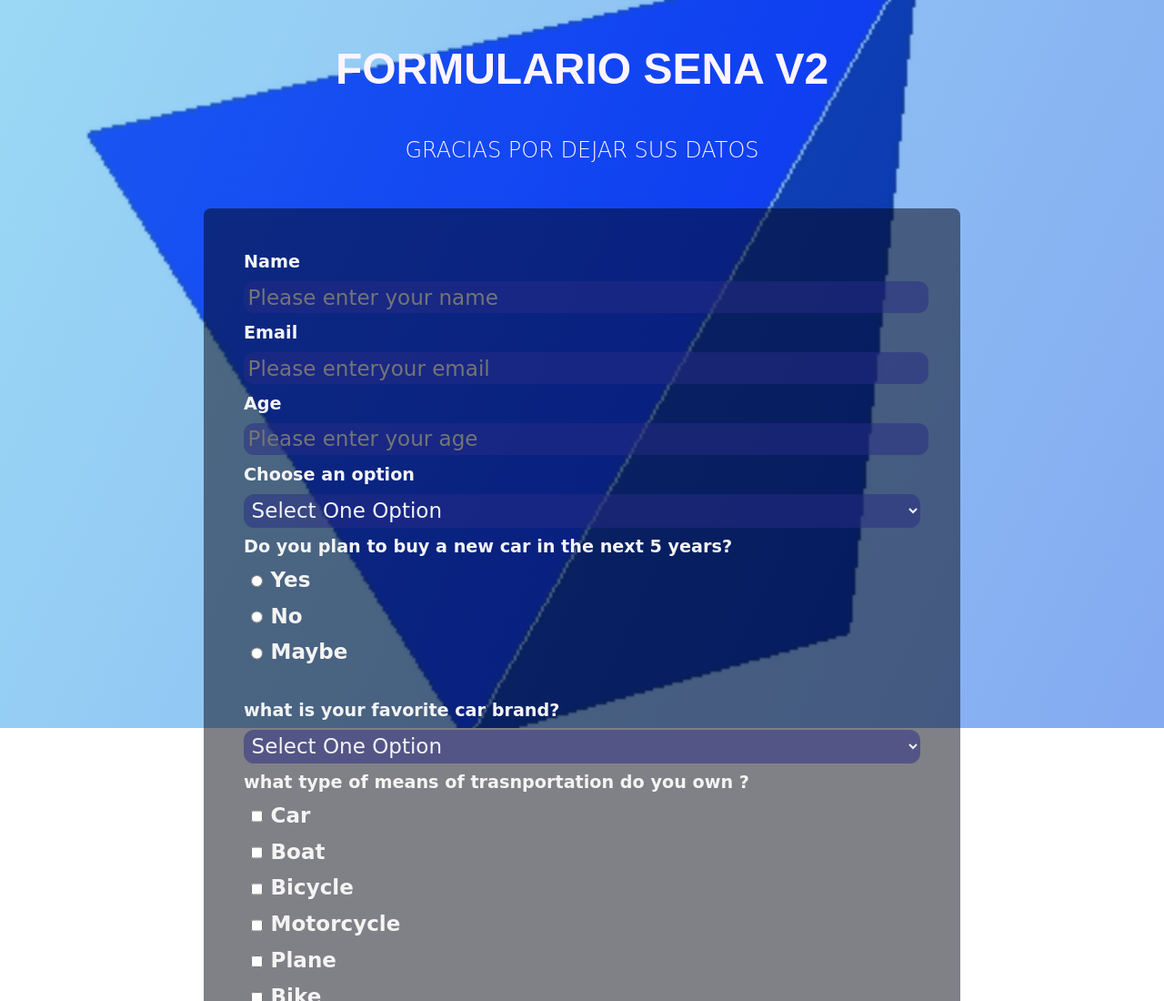
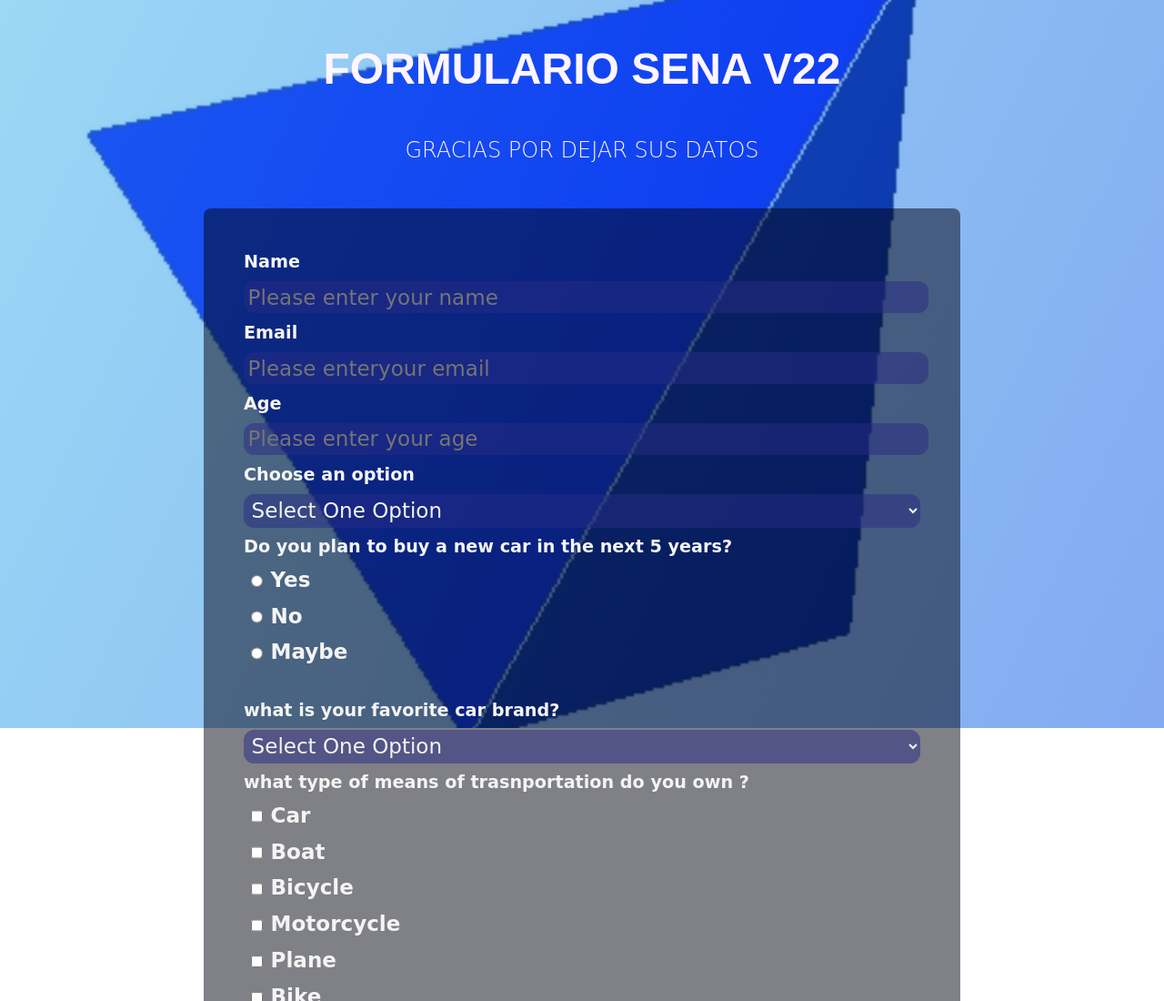
Before and after one commit to XvennxX/FORMULARIO-LINTERS, a website built with webpack: page src/index.html in a window 1280 px wide. Shown: the top 1100 px of the page at 91% size. Built offline with nearby package versions, Linux system fonts and the light colour scheme.

Commit message:
modificcaion archico azure para mv

```diff
--- a/src/index.html
+++ b/src/index.html
@@ -6,7 +6,7 @@
     <title>Formulario Prueba GIT (Rama Develop Intento 4)</title>
 </head>
 <body>
-    <h1 id="title">FORMULARIO SENA V2</h1>
+    <h1 id="title">FORMULARIO SENA V22</h1>
     <p id="description">
       GRACIAS POR DEJAR SUS DATOS
     </p>
```
